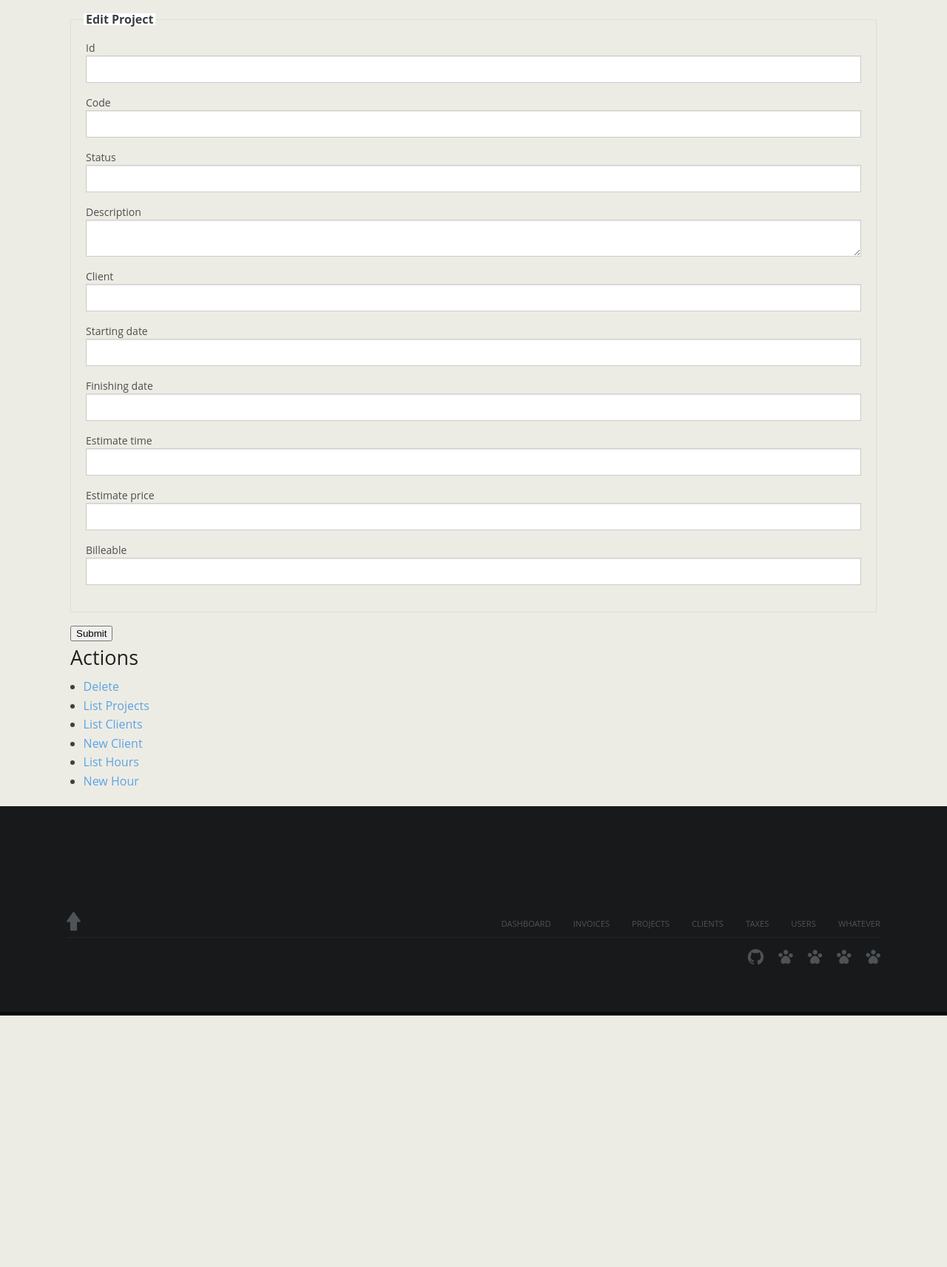
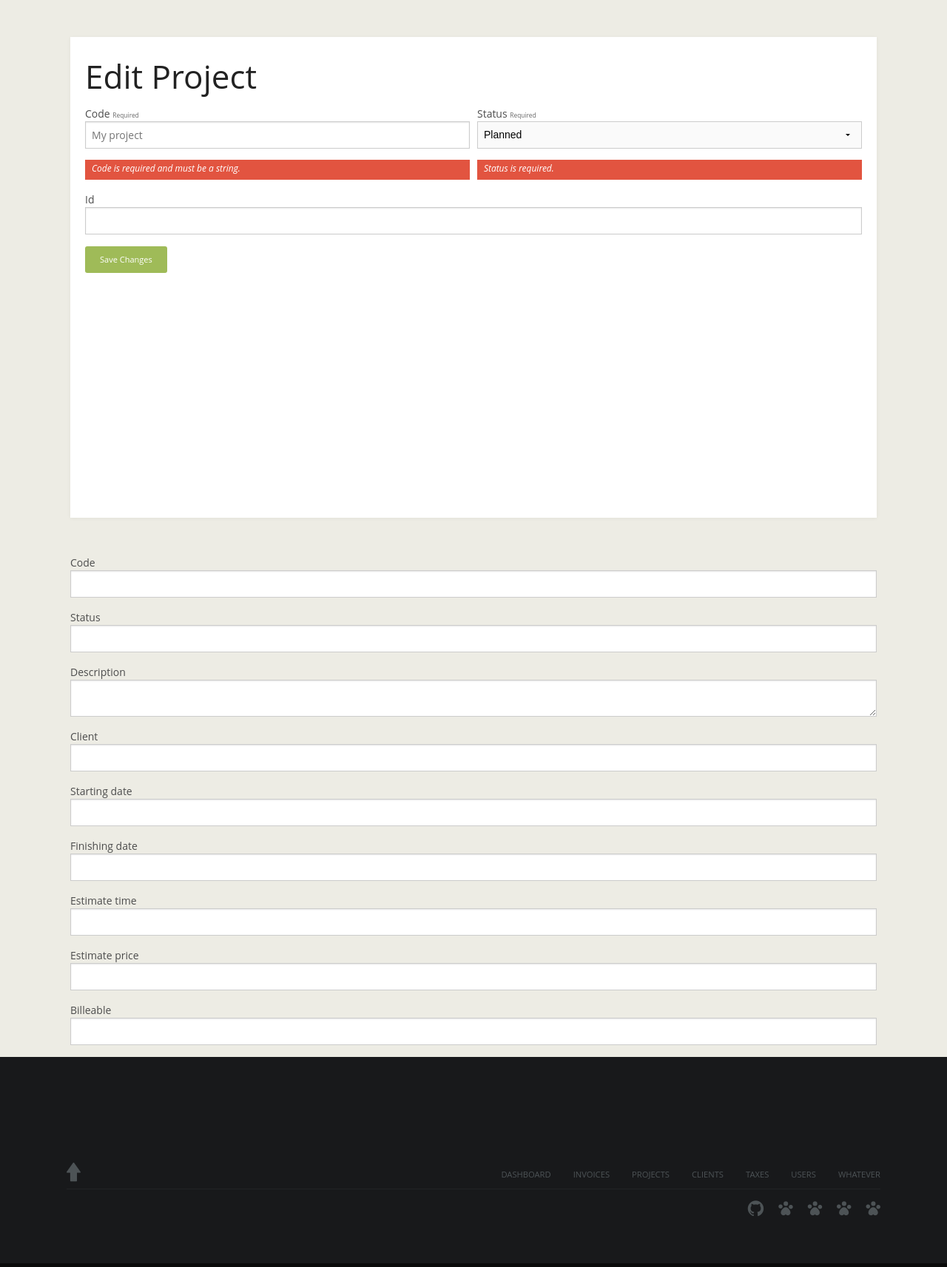
Before and after one commit to darkbox/TimesApp, a CakePHP app: the page made by app/View/Projects/edit.ctp in a window 1280 px wide. Shown: the part 60-1773 px from the top of the page at 74% size. Before the commit the page ends 1433 px from the top, so only its background shows below. Run offline with PHP 8.4 and a stand-in for CakePHP, Linux system fonts and the light colour scheme; the template is opened without the code that fills it, so the values that code supplies are empty; form fields are guessed from the names that the template uses; some libraries are stand-ins or nearby versions.

Commit message:
Eliminados menús izquierdos y algunos retoques en maquetación

```diff
--- a/app/View/Projects/edit.ctp
+++ b/app/View/Projects/edit.ctp
@@ -1,9 +1,38 @@
-<div class="projects form">
+<div class="page-wrapper">
+	<div class="row">
+		<div class="large-12 columns">
+			<div class="page-content">
+			<h1><?php echo __('Edit Project'); ?></h1>
 			<?php echo $this->Form->create('Project'); ?>
-	<fieldset>
-		<legend><?php echo __('Edit Project'); ?></legend>
+			<div class="row">
+				<div class="medium-6 large-6 columns">
+					<label><?php echo __('Code'); ?> <small>required</small>
+						<input type="text" name="data[Project][code]" maxlength="60" placeholder="My project" value="<?php echo $project['Project']['code'] ?>" required/>
+					</label>
+					<small class="error">Code is required and must be a string.</small>
+				</div>
+				<div class="medium-6 large-6 columns">
+					<label><?php echo __('Status'); ?> <small>required</small>
+						<select name="data[Project][status]" data-invalid required>
+							<option value="0"><?php echo __('Planned'); ?></option>
+							<option value="1"><?php echo __('In progress'); ?></option>
+							<option value="2"><?php echo __('Completed'); ?></option>
+							<option value="3"><?php echo __('Canceled'); ?></option>
+						</select>
+					</label>
+					<small class="error">Status is required.</small>
+				</div>
+			</div>
+
+			<?php echo $this->Form->input('id'); ?>
+			<input type="submit" class="button tiny radius success" value="<?php echo __('Save Changes'); ?>" />
+			</div>
+		</div>
+	</div>
+</div>
+
+
 <?php
-		echo $this->Form->input('id');
 				echo $this->Form->input('code');
 				echo $this->Form->input('status');
 				echo $this->Form->input('description');
@@ -14,18 +43,3 @@
 				echo $this->Form->input('estimate_price');
 				echo $this->Form->input('billeable');
 			?>
-	</fieldset>
-<?php echo $this->Form->end(__('Submit')); ?>
-</div>
-<div class="actions">
-	<h3><?php echo __('Actions'); ?></h3>
-	<ul>
-
-		<li><?php echo $this->Form->postLink(__('Delete'), array('action' => 'delete', $this->Form->value('Project.id')), null, __('Are you sure you want to delete # %s?', $this->Form->value('Project.id'))); ?></li>
-		<li><?php echo $this->Html->link(__('List Projects'), array('action' => 'index')); ?></li>
-		<li><?php echo $this->Html->link(__('List Clients'), array('controller' => 'clients', 'action' => 'index')); ?> </li>
-		<li><?php echo $this->Html->link(__('New Client'), array('controller' => 'clients', 'action' => 'add')); ?> </li>
-		<li><?php echo $this->Html->link(__('List Hours'), array('controller' => 'hours', 'action' => 'index')); ?> </li>
-		<li><?php echo $this->Html->link(__('New Hour'), array('controller' => 'hours', 'action' => 'add')); ?> </li>
-	</ul>
-</div>
```
Also changed, not shown: app/View/Clients/index.ctp (+3 -10 lines), app/View/Taxes/index.ctp (+1 -9 lines). Lines whose indentation alone changed are shown as unchanged.
